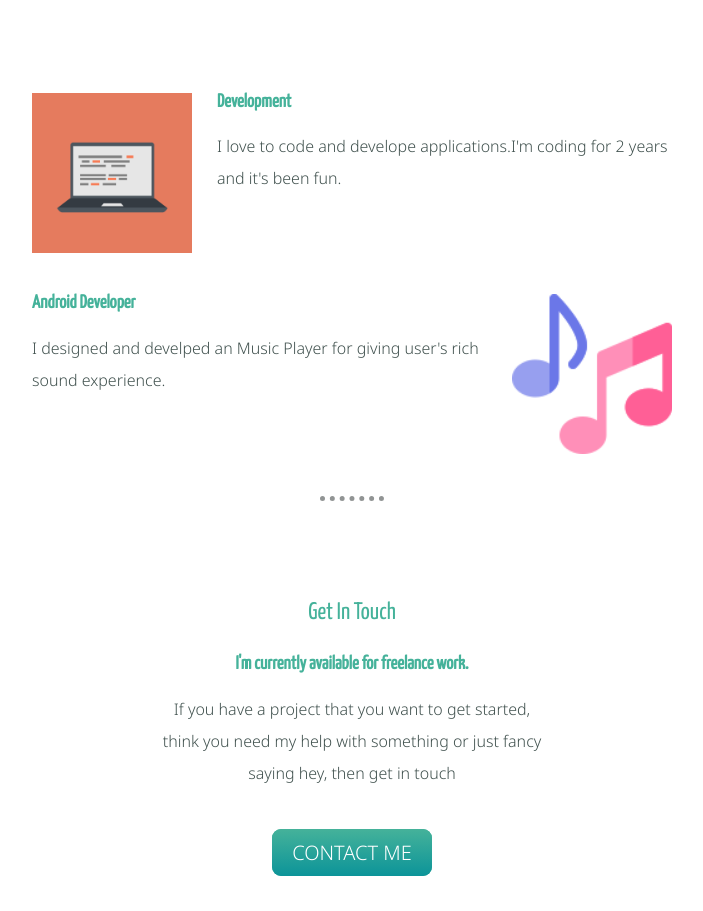
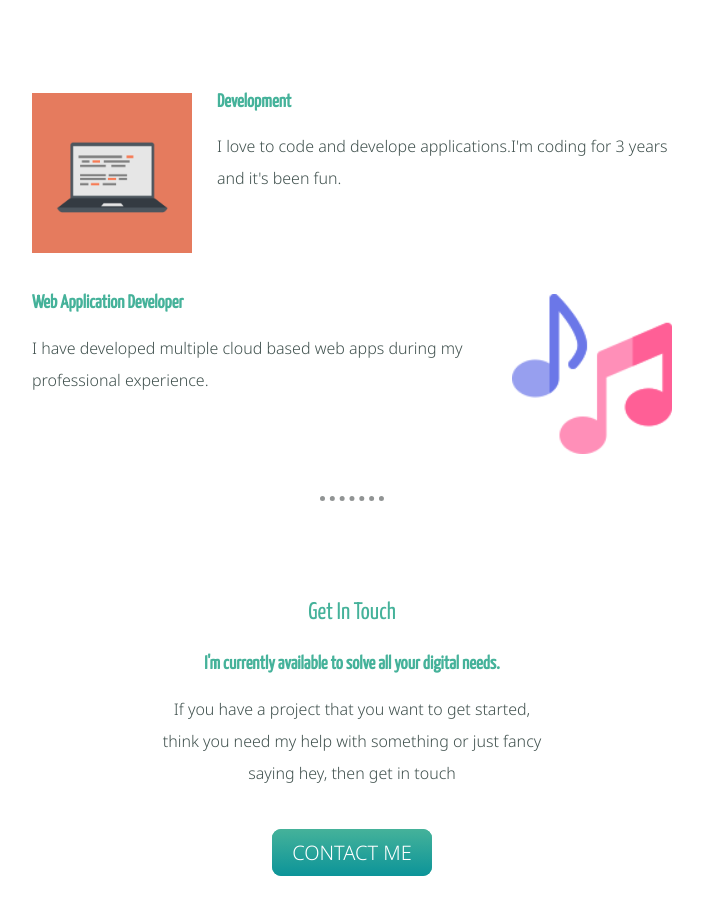
Before and after one commit to syedalizain786/Css-Website, a plain HTML site: page index.html in a window 1280 px wide. Shown: the part 1340-2251 px from the top of the page, without its empty margins (288-991 px from the left). Drawn offline with Linux system fonts and the light colour scheme.

Commit message:
Update index.html
Updated and changed softare enginner description

```diff
--- a/index.html
+++ b/index.html
@@ -18,7 +18,7 @@
     <div class="top-container">
         <img class="top-cloud" src="images/cloud.png" alt="Cloud1">
         <h1>SyedAliZain</h1>
-        <h2>i am a programmer</h2>
+        <h2>Software Engineer</h2>
         <img class="bottom-cloud" src="images/cloud.png" alt="Cloud2">
         <img src="images/land.png" alt="mountain">
     </div>
@@ -34,18 +34,18 @@
           <div class="skill-row">
             <img class="skill1" src="images/computer.png" alt="Coding Computer">
             <h3>Development</h3>
-            <p>I love to code and develope applications.I'm coding for 2 years and it's been fun.</p>
+            <p>I love to code and develope applications.I'm coding for 3 years and it's been fun.</p>
           </div>
           <div class="skill-row">
             <img class="skill2" src="images/musical-note.png" alt="Android Music Player">
-            <h3>Android Developer</h3>
-            <p>I designed and develped an Music Player for giving user's rich sound experience.</p>
+            <h3>Web Application Developer</h3>
+            <p>I have developed multiple cloud based web apps during my professional experience.</p>
           </div>
         </div>
         <hr class="hline">
         <div class="contact-me">
           <h2>Get In Touch</h2>
-          <h3>I'm currently available for freelance work.</h3>
+          <h3>I'm currently available to solve all your digital needs.</h3>
           <p class="endingmsg">
               If you have a project that you want to get started,
              think you need my help with something or just fancy saying hey, then get in touch
```
